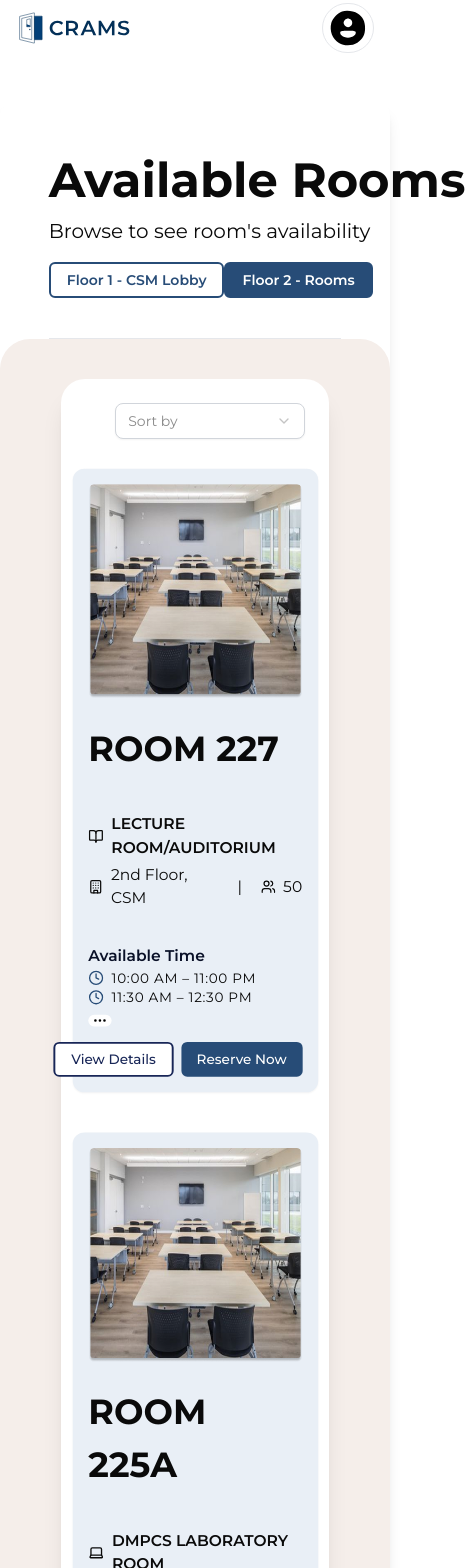
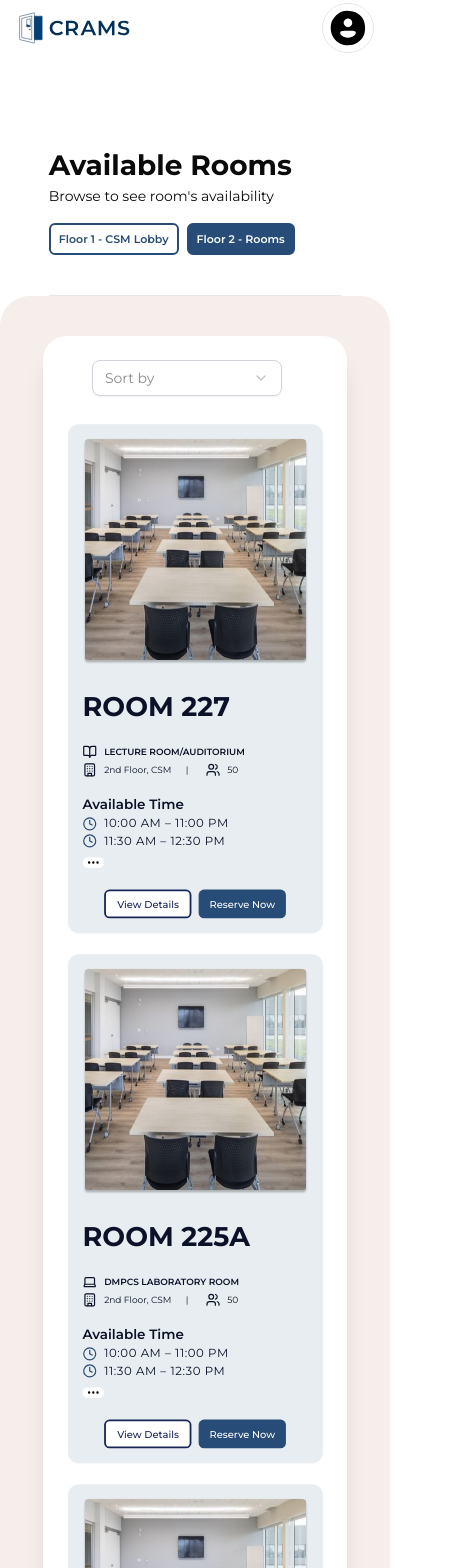
Before and after one commit to MakkuHuqueriza/CRAMS, a Next.js app: page / in a window 390 px wide. Shown: the top 1568 px of the page, 465 px wide, since content can reach past the window. Built offline with nearby package versions, Linux system fonts and the light colour scheme.

Commit message:
feat: available rooms responsive across all screens

```diff
--- a/src/app/components/AvailableRooms.tsx
+++ b/src/app/components/AvailableRooms.tsx
@@ -79,54 +79,66 @@ const RoomCard = ({ room }: { room: Room }) => {
     switch (type) {
       case "LECTURE ROOM/AUDITORIUM":
       case "LECTURE ROOM":
-        return <BookOpen className="w-5 h-5 text-[24px]" />;
+        return (
+          <BookOpen className="lg:w-5 lg:h-5 md:w-4 md:h-4 w-4 h-4 text-[24px] text-primary-foreground" />
+        );
       case "DMPCS LABORATORY ROOM":
-        return <Laptop className="w-5 h-5 text-[24px]" />;
+        return (
+          <Laptop className="lg:w-5 lg:h-5 md:w-4 md:h-4 w-4 h-4 text-[24px] text-primary-foreground" />
+        );
       case "DBSES LABORATORY ROOM":
-        return <Beaker className="w-5 h-5 text-[24px]" />;
+        return (
+          <Beaker className="lg:w-5 lg:h-5 md:w-4 md:h-4 w-4 h-4 text-[24px] text-primary-foreground" />
+        );
       case "DFSC LABORATORY ROOM":
-        return <ChefHat className="w-5 h-5 text-[24px]" />;
+        return (
+          <ChefHat className="lg:w-5 lg:h-5 md:w-4 md:h-4 w-4 h-4 text-[24px] text-primary-foreground" />
+        );
       default:
         return null; // No icon for unknown types
     }
   };
 
   return (
-    <Card className="flex md:flex-row bg-[#e9eff6] border-none p-4 md:p-4 scale-[0.97] gap-6">
+    <Card className="w-[98%] flex md:flex-row bg-[#e7edf1] border-none p-4 md:p-4 scale-[0.90] md:scale-[0.97] gap-6 md:gap-5">
       <div className="flex-shrink-0">
         <Image
           src={room.image}
           alt={room.name}
           width={315}
           height={315}
-          className="rounded-md object-cover"
+          className="rounded-lg object-cover w-full max-w-[280px] h-auto aspect-square md:w-[250px] md:h-[250px] lg:w-[315px] lg:h-[315px]"
         />
       </div>
 
       <div className="flex flex-col justify-between flex-1">
         {/* Top Section: Title & Info */}
         <div className="space-y-1">
-          <h2 className="text-[36px] font-bold mb-10">{room.name}</h2>
+          <h2 className="text-primary-foreground text-[30px] lg:text-[36px] md:text-[28px] font-bold mb-5 lg:mb-10 md:mb-5">
+            {room.name}
+          </h2>
 
           <div className="flex items-center gap-2">
             {getRoomIcon(room.type)}
-            <span className="text-[16px] font-semibold">{room.type}</span>
+            <span className="text-primary-foreground text-[10px] lg:text-[16px] md:text-[12px] font-semibold">
+              {room.type}
+            </span>
           </div>
 
-          <div className="flex items-center gap-2 text-[16px] text-muted-foreground">
+          <div className="flex items-center gap-2 text-[10px] lg:text-[16px] md:text-[12px] text-primary-foreground">
             <Building className="w-4 h-4" /> {room.floor}
             <span className="mx-2 mr-[-5px]">|</span>
             <Users className="w-4 h-4 ml-4" /> {room.capacity}
           </div>
 
-          <div className="pt-8 pb-1">
-            <p className="text-[16px] text-primary-foreground font-semibold">
+          <div className="pt-4 pb-1">
+            <p className="text-[15px] lg:text-[16px] md:text-[12px] text-primary-foreground font-semibold">
               Available Time
             </p>
             {room.times.map((time, i) => (
               <p
                 key={i}
-                className="text-sm tracking-wider flex items-center gap-2"
+                className="text-primary-foreground text-[13px] lg:text-sm md:text-[11px] tracking-wider flex items-center gap-2"
               >
                 <Clock className="w-4 h-4 text-[#274c77]" />
                 {time}
@@ -141,14 +153,25 @@ const RoomCard = ({ room }: { room: Room }) => {
         </div>
 
         {/* Bottom Buttons aligned right */}
-        <div className="flex justify-end gap-2 mt-4 text-[24px]">
+        <div className="flex justify-center md:justify-end gap-2 mt-6 md:mt-4">
           <Button
-            variant="outline"
-            className="px-4 border-[#182657] text-[#182657] hover:shadow-lg border-2"
+            size="extraSmall"
+            className="border-[#182657] text-[#182657] hover:shadow-lg border-2
+            xl:text-[15px] xl:px-4 xl:py-3
+            lg:text-[14px] lg:px-4 lg:py-2
+            md:text-[11px] md:px-2 md:py-1
+            text-[11px] px-3 py-2"
           >
             View Details
           </Button>
-          <Button className="bg-[#274c77] text-white hover:bg-[#182657]">
+          <Button
+            size="extraSmall"
+            className="bg-[#274c77] text-white hover:bg-[#182657]
+            xl:text-[15px] xl:px-5 xl:py-3
+            lg:text-[14px] lg:px-4 lg:py-2
+            md:text-[12px] md:px-3 md:py-2
+            text-[11px] px-3 py-2"
+          >
             Reserve Now
           </Button>
         </div>
@@ -165,21 +188,33 @@ const AvailableRooms = () => {
         <div className="bg-primary w-[75%] max-w-6xl mx-auto py-10 border-b border-muted">
           <div className="flex flex-col md:flex-row md:items-end md:justify-between gap-4">
             <div>
-              <h1 className="text-[48px] lg:text-[42px] md:text-[36px] font-bold text-primary whitespace-nowrap">
+              <h1 className="text-[28px] xl:text-[42px] md:text-[30px] font-bold text-primary whitespace-nowrap">
                 Available Rooms
               </h1>
-              <p className="text-[20px] md:text-[16px] text-muted-foreground whitespace-nowrap">
+              <p className="text-[14px] xl:text-[20px] md:text-[14px] text-muted-foreground whitespace-nowrap">
                 Browse to see room&apos;s availability
               </p>
             </div>
-            <div className="flex xl:gap-2 lg:gap-0">
+            <div className="flex gap-2 xl:gap-3 lg:gap-2">
               <Button
-                variant="outline"
-                className="rounded-md text-[#274c77] border-[#274c77] hover:shadow-lg transition border-2 font-semibold xl:text-[19px] xl:px-5 xl:py-5 lg:text-[16px] lg:scale-[90%] md:scale-[70%]"
+                size="extraSmall"
+                className="
+                rounded-md text-[#274c77] border-[#274c77] hover:shadow-lg transition border-2 font-semibold
+                xl:text-[16px] xl:px-4 xl:py-4
+                lg:text-[14px] lg:px-3 lg:py-3
+                md:text-[12px] md:px-2 md:py-1
+                text-[11px] px-2 py-1"
               >
                 Floor 1 - CSM Lobby
               </Button>
-              <Button className="bg-[#274c77] text-white hover:bg-[#182657] border-2 border-[#274c77] rounded-md font-semibold xl:text-[19px] xl:px-5 xl:py-5 xl:ml-[-15px] lg:text-[16px] lg:scale-[90%] lg:ml-[-10px] md:scale-[70%] md:ml-[-40px]">
+              <Button
+                size="extraSmall"
+                className="bg-[#274c77] text-white hover:bg-[#182657] border-2 border-[#274c77] rounded-md font-semibold
+                xl:text-[16px] xl:px-4 xl:py-4
+                lg:text-[14px] lg:px-3 lg:py-3
+                md:text-[12px] md:px-2 md:py-1
+                text-[11px] px-2 py-1"
+              >
                 Floor 2 - Rooms
               </Button>
             </div>
@@ -188,10 +223,10 @@ const AvailableRooms = () => {
 
         {/* Beige background */}
         <div className="rooms-secondary h-full px-4 md:px-8 pt-10 rounded-t-[30px]">
-          <div className="bg-primary w-[75%] max-w-6xl mx-auto p-6 px-2 space-y-5 rounded-3xl shadow-xl text-[24px]">
-            <div className="flex justify-end">
+          <div className="bg-primary xl:w-[75%] lg:w-[90%] md:w-[89%] w-[85%] max-w-6xl mx-auto p-6 px-2 md:space-y-5 rounded-3xl shadow-xl text-[24px]">
+            <div className="flex justify-center md:justify-end lg:mr-2">
               <Select>
-                <SelectTrigger className="w-[190px] text-[#8a8a8a] py-2 mr-4 border border-gray-300 rounded-lg shadow-sm bg-white hover:bg-gray-100">
+                <SelectTrigger className="w-[190px] text-[#8a8a8a] py-2 mr-4 border border-gray-300 rounded-lg shadow-sm bg-white hover:bg-gray-100 mb-0 md:mb-0">
                   <SelectValue placeholder="Sort by" />
                 </SelectTrigger>
                 <SelectContent className="w-full bg-white text-black border border-gray-300 shadow-md rounded-lg mt-2">
@@ -222,9 +257,11 @@ const AvailableRooms = () => {
               </Select>
             </div>
 
-            {roomData.map((room, index) => (
-              <RoomCard key={index} room={room} />
-            ))}
+            <div className="flex flex-col items-center space-y-[-35px] md:space-y-4">
+              {roomData.map((room, index) => (
+                <RoomCard key={index} room={room} />
+              ))}
+            </div>
           </div>
           <div className="flex justify-center pt-12">
             <Button
--- a/src/components/ui/button.tsx
+++ b/src/components/ui/button.tsx
@@ -25,6 +25,8 @@ const buttonVariants = cva(
         default: "h-9 px-4 py-2 has-[>svg]:px-3",
         sm: "h-8 rounded-md gap-1.5 px-3 has-[>svg]:px-2.5",
         lg: "h-10 rounded-md px-6 has-[>svg]:px-4",
+        extraSmall:
+          "lg:h-10 md:h-8 md:px-3 md:py-1 h-8 px-2 py-0 text-xs leading-none",
         icon: "size-9",
       },
     },
```
